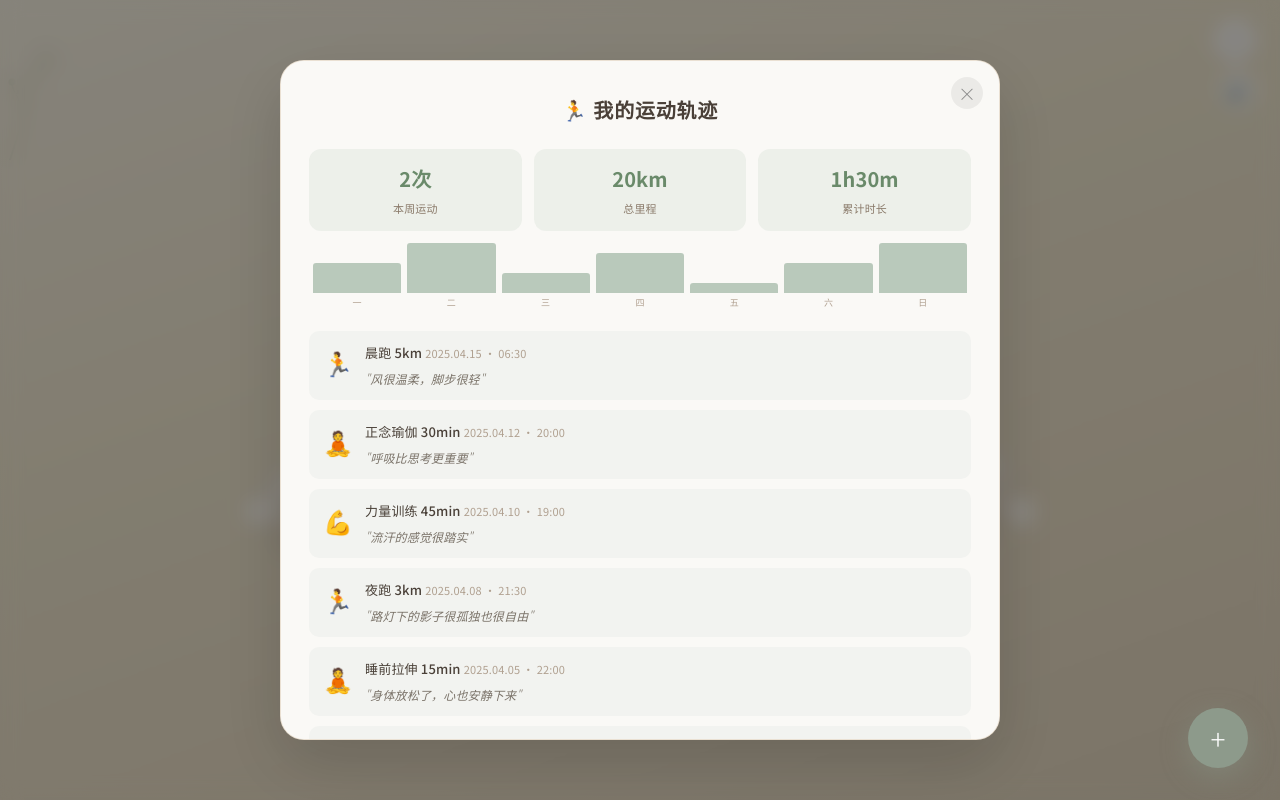
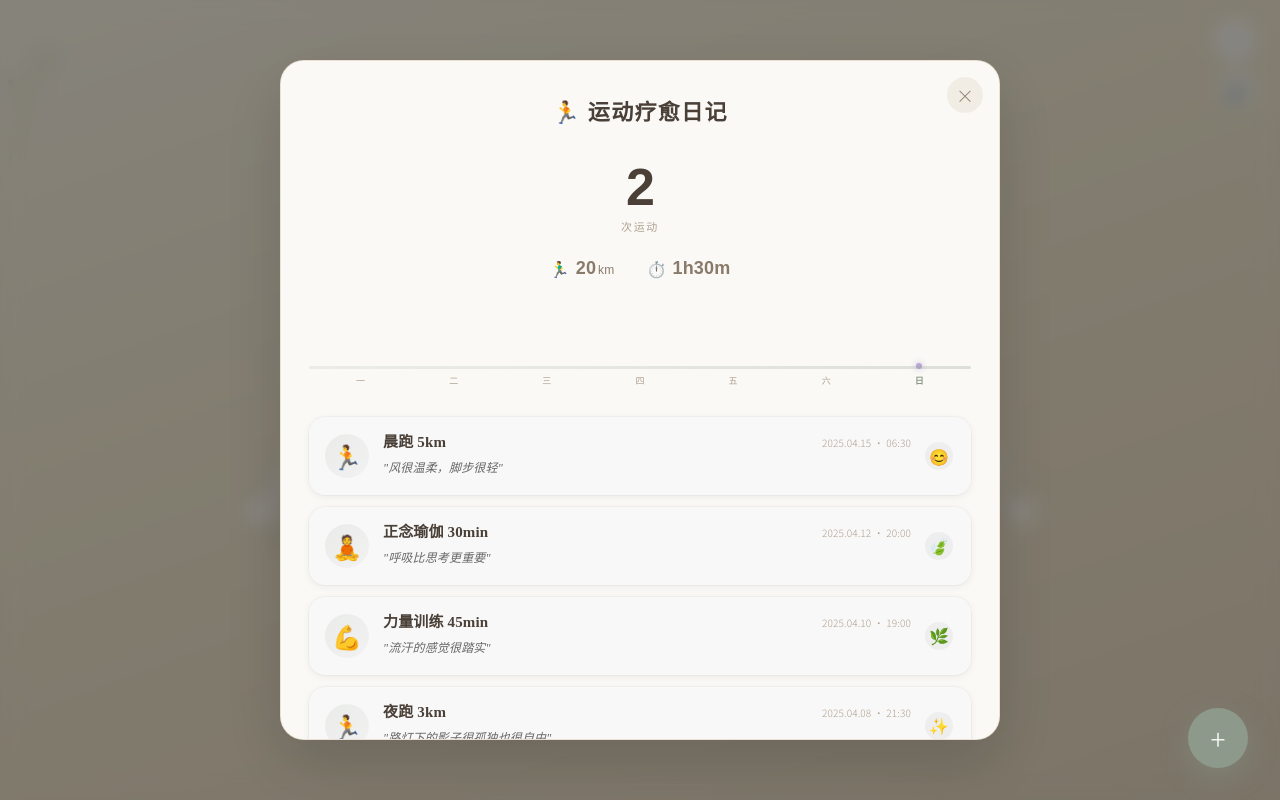
Before and after one commit to lujunling1230/xiaolu-web, a React (Vite) app: page /film in a window 1280 px wide. Both pictures are taken after a click on the element "🏃 运动". Built offline with nearby package versions, Linux system fonts and the light colour scheme.

Commit message:
refactor: sport module - healing diary style, wave timeline, emotion icons

```diff
--- a/src/pages/LifeFilmPage.tsx
+++ b/src/pages/LifeFilmPage.tsx
@@ -773,6 +773,7 @@ const SportModal: React.FC<{ onClose: () => void; onUpload: () => void }> = ({ o
   const [sports, setSports] = useState<Sport[]>(() => loadData<Sport>(LS_KEYS.sports, MOCK_SPORTS));
   const [showUpload, setShowUpload] = useState(false);
   const [deleting, setDeleting] = useState<string | null>(null);
+  const [hoveredCard, setHoveredCard] = useState<string | null>(null);
 
   const handleDelete = (id: string) => {
     const updated = sports.filter(s => s.id !== id);
@@ -784,38 +785,136 @@ const SportModal: React.FC<{ onClose: () => void; onUpload: () => void }> = ({ o
   const totalDist = sports.reduce((acc, s) => { const m = s.name.match(/(\d+)km/); return acc + (m ? parseInt(m[1]) : 0); }, 0);
   const totalMin = sports.reduce((acc, s) => { const m = s.name.match(/(\d+)min/); return acc + (m ? parseInt(m[1]) : 0); }, 0);
 
+  // 情绪推断：根据关键词映射情绪图标
+  const inferEmotion = (note: string): string => {
+    if (/轻|柔|慢|静|舒服|温柔|自在|peaceful/.test(note)) return "😊";
+    if (/夜|月|星空|晚/.test(note)) return "🌙";
+    if (/热|燃|力量|汗水|挑战|突破/.test(note)) return "🔥";
+    if (/林|山|自然|风|呼吸/.test(note)) return "🍃";
+    if (/快|自由|飞|爽/.test(note)) return "✨";
+    return "🌿";
+  };
+
+  // 波浪时间轴数据（模拟7天，真实数据从 sports 提取）
+  const weekDays = [0,1,2,3,4,5,6].map(i => {
+    const d = new Date(); d.setDate(d.getDate() - (6 - i));
+    return d.toISOString().slice(0, 10);
+  });
+  const dayCounts = weekDays.map(day => sports.filter(s => s.date === day).length);
+  const maxCount = Math.max(...dayCounts, 1);
+
   return (
     <>
+      <style>{`
+        @keyframes sport-wave-grow { from { transform: scaleY(0); opacity: 0; } to { transform: scaleY(1); opacity: 1; } }
+        @keyframes sport-card-in { from { opacity: 0; transform: translateY(16px); } to { opacity: 1; transform: translateY(0); } }
+        @keyframes sport-stat-in { from { opacity: 0; transform: translateY(12px); } to { opacity: 1; transform: translateY(0); } }
+      `}</style>
       <ModalOverlay onClose={onClose} showFab fabOnClick={() => setShowUpload(true)}>
-        <button style={{ position: "absolute", top: 16, right: 16, width: 32, height: 32, border: "none", borderRadius: "50%", background: "rgba(0,0,0,0.06)", color: "#888", fontSize: 18, cursor: "pointer", display: "flex", alignItems: "center", justifyContent: "center" }} onClick={onClose}>×</button>
-        <h3 style={{ fontFamily: "Noto Serif SC, serif", fontSize: 20, fontWeight: 600, color: "#4a4038", margin: "0 0 20px", textAlign: "center", letterSpacing: "0.04em" }}>🏃 我的运动轨迹</h3>
-        <div style={{ display: "flex", gap: 12, marginBottom: 20 }}>
-          {[{ label: "本周运动", value: `${totalRuns || 4}次` }, { label: "总里程", value: `${totalDist || 23}km` }, { label: "累计时长", value: totalMin > 0 ? `${Math.floor(totalMin / 60)}h${totalMin % 60}m` : "3h12m" }].map(s => (
-            <div key={s.label} style={{ flex: 1, padding: "12px 8px", borderRadius: 12, background: "rgba(122,154,130,0.1)", textAlign: "center" }}>
-              <p style={{ fontSize: 20, fontWeight: 700, color: "#6a8a6a", margin: "0 0 2px" }}>{s.value}</p>
-              <p style={{ fontSize: 11, color: "#8a7a6a", margin: 0 }}>{s.label}</p>
+        <button style={{ position: "absolute", top: 16, right: 16, width: 36, height: 36, border: "none", borderRadius: "50%", background: HEALING_COLORS.woodLight, color: HEALING_COLORS.textLight, fontSize: 18, cursor: "pointer", display: "flex", alignItems: "center", justifyContent: "center", transition: "all 0.2s" }}
+          onClick={onClose}
+          onMouseEnter={e => { (e.currentTarget as HTMLButtonElement).style.background = HEALING_COLORS.woodBorder; }}
+          onMouseLeave={e => { (e.currentTarget as HTMLButtonElement).style.background = HEALING_COLORS.woodLight; }}>×</button>
+
+        <h3 style={{ fontFamily: "Noto Serif SC, serif", fontSize: 22, fontWeight: 600, color: HEALING_COLORS.text, margin: "0 0 28px", textAlign: "center", letterSpacing: "0.06em" }}>🏃 运动疗愈日记</h3>
+
+        {/* ===== 顶部数据区：瀑布流布局 ===== */}
+        <div style={{ display: "flex", flexDirection: "column", alignItems: "center", gap: 16, marginBottom: 28, animation: "sport-stat-in 0.5s ease" }}>
+          {/* 主数据：次数 */}
+          <div style={{ display: "flex", flexDirection: "column", alignItems: "center", gap: 4 }}>
+            <span style={{ fontFamily: "DIN Alternate, Arial, sans-serif", fontSize: 52, fontWeight: 700, color: HEALING_COLORS.text, lineHeight: 1, letterSpacing: "-0.02em" }}>{totalRuns || 4}</span>
+            <span style={{ fontSize: 11, color: HEALING_COLORS.textMuted, letterSpacing: "0.15em", textTransform: "uppercase" }}>次运动</span>
+          </div>
+          {/* 次级数据：里程 + 时长 */}
+          <div style={{ display: "flex", gap: 32 }}>
+            <div style={{ display: "flex", alignItems: "center", gap: 6 }}>
+              <span style={{ fontSize: 16 }}>🏃‍♂️</span>
+              <span style={{ fontFamily: "DIN Alternate, Arial, sans-serif", fontSize: 18, fontWeight: 600, color: HEALING_COLORS.textLight }}>{totalDist || 23}<span style={{ fontSize: 12, fontWeight: 400, marginLeft: 2 }}>km</span></span>
             </div>
-          ))}
+            <div style={{ display: "flex", alignItems: "center", gap: 6 }}>
+              <span style={{ fontSize: 16 }}>⏱️</span>
+              <span style={{ fontFamily: "DIN Alternate, Arial, sans-serif", fontSize: 18, fontWeight: 600, color: HEALING_COLORS.textLight }}>{totalMin > 0 ? `${Math.floor(totalMin / 60)}h${totalMin % 60}m` : "3h12m"}</span>
+            </div>
+          </div>
         </div>
-        <div style={{ display: "flex", alignItems: "flex-end", gap: 6, height: 60, marginBottom: 20, padding: "0 4px" }}>
-          {[3, 5, 2, 4, 1, 3, 5].map((h, i) => (
-            <div key={i} style={{ flex: 1, display: "flex", flexDirection: "column", alignItems: "center", gap: 2 }}>
-              <div style={{ width: "100%", height: h * 10, background: "rgba(122,154,130,0.5)", borderRadius: "3px 3px 0 0" }} />
-              <span style={{ fontSize: 9, color: "#b0a090" }}>{["一","二","三","四","五","六","日"][i]}</span>
-            </div>
-          ))}
+
+        {/* ===== 波浪形时间轴 ===== */}
+        <div style={{ marginBottom: 28, animation: "sport-wave-grow 0.6s ease 0.2s both", transformOrigin: "bottom" }}>
+          <div style={{ display: "flex", alignItems: "flex-end", gap: 6, height: 56, padding: "0 8px", position: "relative" }}>
+            {/* 波浪基底 */}
+            <div style={{ position: "absolute", bottom: 0, left: 0, right: 0, height: 3, background: `linear-gradient(90deg, ${HEALING_COLORS.grayGreen}22, ${HEALING_COLORS.grayGreen}44)`, borderRadius: 2 }} />
+            {dayCounts.map((count, i) => {
+              const height = count > 0 ? Math.max(12, (count / maxCount) * 48) : 0;
+              const isToday = i === dayCounts.length - 1;
+              return (
+                <div key={i} style={{ flex: 1, display: "flex", flexDirection: "column", alignItems: "center", gap: 4 }}>
+                  <div style={{
+                    width: "100%", height, borderRadius: "4px 4px 0 0",
+                    background: count === 0 ? "transparent"
+                      : isToday ? `linear-gradient(180deg, #B8A8D4 0%, ${HEALING_COLORS.accent} 100%)`
+                      : `linear-gradient(180deg, rgba(141,154,139,0.7) 0%, rgba(141,154,139,0.3) 100%)`,
+                    transition: "height 0.4s cubic-bezier(0.34,1.56,0.64,1), background 0.3s",
+                    boxShadow: isToday ? `0 0 12px rgba(184,168,212,0.5)` : "none",
+                  }} />
+                  {isToday && (
+                    <div style={{ width: 6, height: 6, borderRadius: "50%", background: "#B8A8D4", boxShadow: "0 0 6px rgba(184,168,212,0.8)" }} />
+                  )}
+                </div>
+              );
+            })}
+          </div>
+          <div style={{ display: "flex", gap: 6, padding: "0 8px", marginTop: 4 }}>
+            {["一","二","三","四","五","六","日"].map((d, i) => (
+              <span key={i} style={{ flex: 1, textAlign: "center", fontSize: 9, color: i === 6 ? HEALING_COLORS.grayGreen : HEALING_COLORS.textMuted, fontWeight: i === 6 ? 600 : 400 }}>{d}</span>
+            ))}
+          </div>
         </div>
+
         {sports.length === 0 ? (
-          <EmptyState emoji="🏃" />
+          <EmptyState emoji="🏃" text="还没有运动记录，开始你的第一次吧" />
         ) : (
-          <div style={{ display: "flex", flexDirection: "column", gap: 10 }}>
-            {sports.map(s => (
-              <div key={s.id} style={{ position: "relative", display: "flex", alignItems: "flex-start", gap: 12, padding: "10px 14px", borderRadius: 10, background: "rgba(122,154,130,0.06)" }}>
-                <button onClick={() => setDeleting(s.id)} style={{ position: "absolute", top: 6, right: 6, width: 18, height: 18, border: "none", borderRadius: "50%", background: "rgba(0,0,0,0.06)", color: "rgba(0,0,0,0.3)", fontSize: 12, cursor: "pointer", display: "flex", alignItems: "center", justifyContent: "center", opacity: 0, transition: "opacity 0.2s" }}
-                  onMouseEnter={e => { (e.currentTarget as HTMLButtonElement).style.opacity = "1"; }}
-                  onMouseLeave={e => { (e.currentTarget as HTMLButtonElement).style.opacity = "0"; }}>×</button>
-                <span style={{ fontSize: 24, flexShrink: 0 }}>{s.icon}</span>
-                <div><p style={{ fontSize: 13, color: "#4a4038", margin: 0, fontWeight: 500 }}>{s.name} <span style={{ fontSize: 11, color: "#b0a090", fontWeight: 400 }}>{s.date} · {s.time}</span></p><p style={{ fontSize: 12, color: "#7a7268", margin: "4px 0 0", fontStyle: "italic" }}>"{s.note}"</p></div>
+          /* ===== 运动记录列表 ===== */
+          <div style={{ display: "flex", flexDirection: "column", gap: 12 }}>
+            {sports.map((s, i) => (
+              <div key={s.id}
+                style={{
+                  position: "relative", display: "flex", alignItems: "center", gap: 14,
+                  padding: "16px 18px 16px 16px", borderRadius: 16,
+                  background: hoveredCard === s.id ? "#F0EFED" : "#F8F8F8",
+                  boxShadow: hoveredCard === s.id
+                    ? `0 8px 28px rgba(0,0,0,0.1), 0 0 0 1px ${HEALING_COLORS.woodBorder}`
+                    : `0 2px 8px rgba(0,0,0,0.06), 0 0 0 1px rgba(0,0,0,0.03)`,
+                  transition: "all 0.25s cubic-bezier(0.34,1.56,0.64,1)",
+                  animation: `sport-card-in 0.4s ease ${0.3 + i * 0.06}s both`,
+                  cursor: "default",
+                }}
+                onMouseEnter={() => setHoveredCard(s.id)}
+                onMouseLeave={() => setHoveredCard(null)}>
+
+                {/* 删除按钮 */}
+                <button onClick={() => setDeleting(s.id)}
+                  style={{ position: "absolute", top: 8, right: 8, width: 20, height: 20, border: "none", borderRadius: "50%", background: "rgba(0,0,0,0.06)", color: "rgba(0,0,0,0.3)", fontSize: 12, cursor: "pointer", display: "flex", alignItems: "center", justifyContent: "center", opacity: hoveredCard === s.id ? 1 : 0, transition: "opacity 0.2s" }}>×</button>
+
+                {/* 左侧图标 */}
+                <div style={{ width: 44, height: 44, borderRadius: "50%", background: `linear-gradient(135deg, ${HEALING_COLORS.grayGreen}22, ${HEALING_COLORS.grayGreen}11)`, display: "flex", alignItems: "center", justifyContent: "center", flexShrink: 0 }}>
+                  <span style={{ fontSize: 24 }}>{s.icon}</span>
+                </div>
+
+                {/* 中间内容 */}
+                <div style={{ flex: 1, minWidth: 0 }}>
+                  <div style={{ display: "flex", alignItems: "baseline", justifyContent: "space-between", gap: 8, marginBottom: 6 }}>
+                    <p style={{ fontFamily: "Noto Serif SC, serif", fontSize: 15, fontWeight: 600, color: HEALING_COLORS.text, margin: 0, lineHeight: 1.3 }}>{s.name}</p>
+                    <span style={{ fontSize: 10, color: HEALING_COLORS.textMuted, whiteSpace: "nowrap", flexShrink: 0 }}>{s.date} · {s.time}</span>
+                  </div>
+                  {s.note && (
+                    <p style={{ fontFamily: "Noto Serif SC, serif", fontSize: 12, color: "#666", margin: 0, fontStyle: "italic", lineHeight: 1.7, overflow: "hidden", textOverflow: "ellipsis", whiteSpace: "nowrap" }}>"{s.note}"</p>
+                  )}
+                </div>
+
+                {/* 右侧情绪图标 */}
+                <div style={{ width: 28, height: 28, borderRadius: "50%", background: `${HEALING_COLORS.grayGreen}18`, display: "flex", alignItems: "center", justifyContent: "center", flexShrink: 0, fontSize: 16 }}>
+                  {inferEmotion(s.note)}
+                </div>
               </div>
             ))}
           </div>
```
